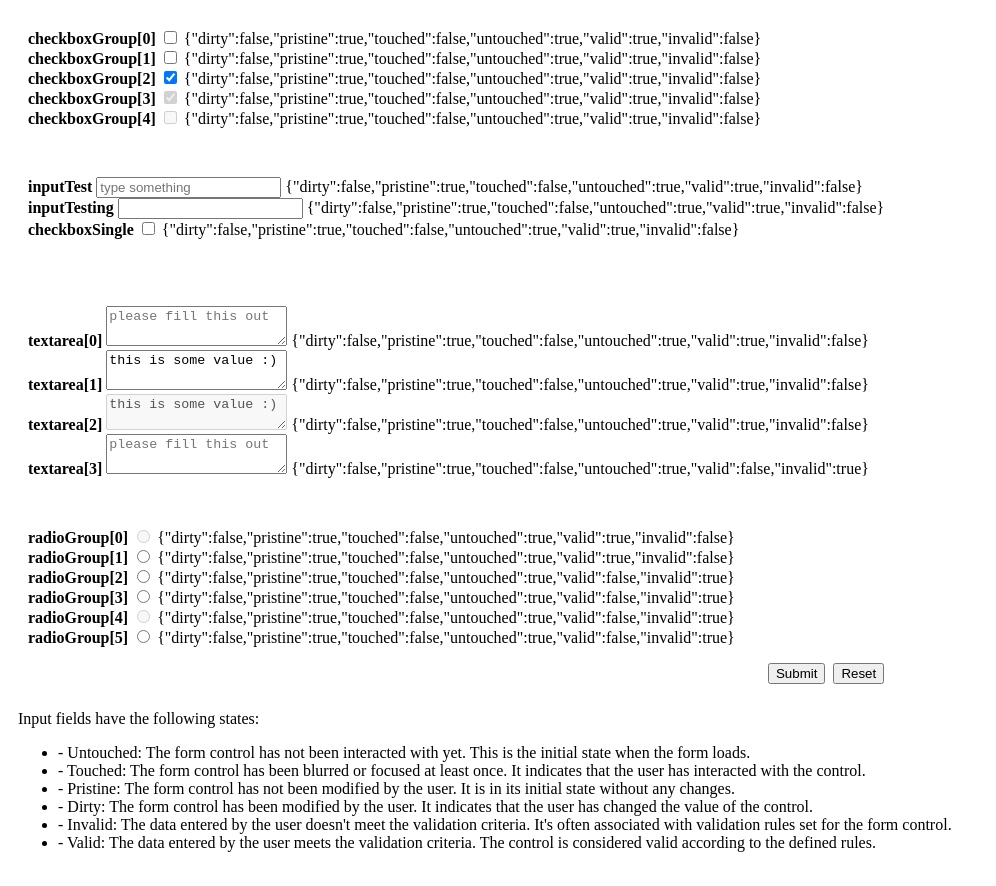
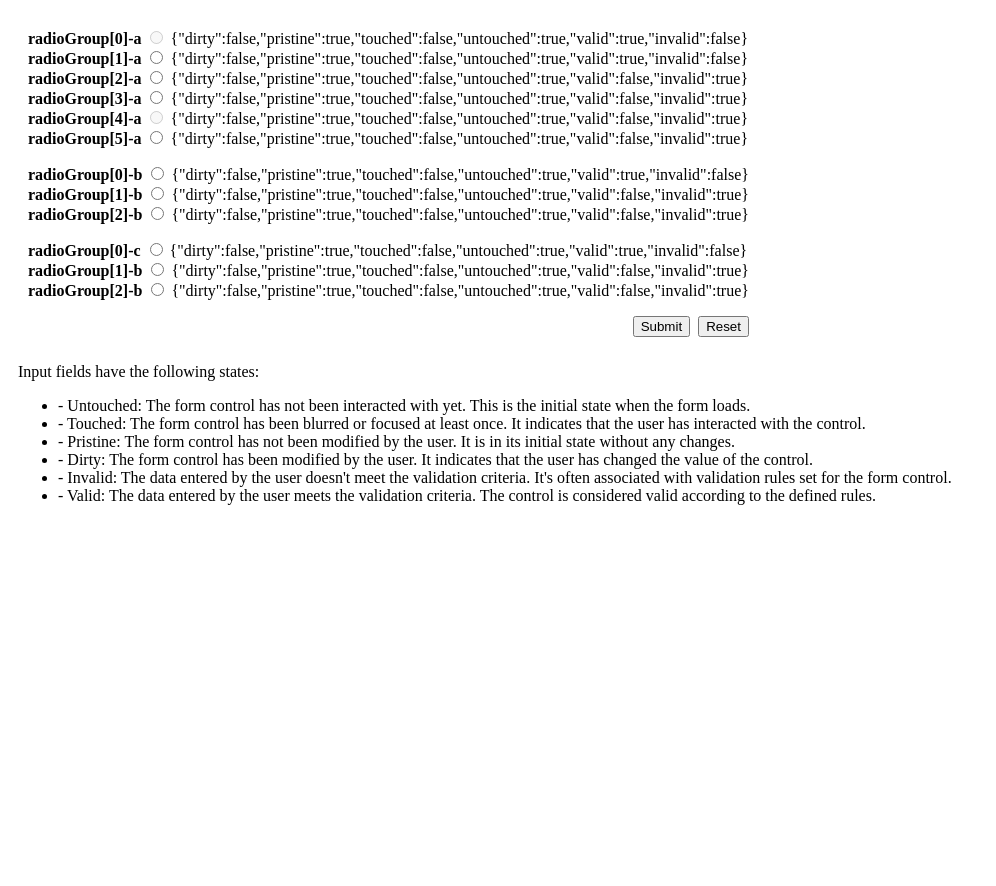
Before and after one commit to vospascal/lit-face, a website built with Vite: page index.html in a window 1280 px wide. Shown: the whole page, without its empty margins (0-996 px from the left). After the commit the page ends 800 px from the top, so only its background shows below. Built offline with nearby package versions, Linux system fonts and the light colour scheme.

Commit message:
change index a bit

```diff
--- a/index.html
+++ b/index.html
@@ -109,7 +109,7 @@
 
 <body>
   <form>
-    <div>
+    <!-- <div>
       <label for="checkboxGroup[0]">checkboxGroup[0]</label>
       <my-checkbox name="checkboxGroup" value="cake" id="checkboxGroup[0]" required></my-checkbox>
       <br />
@@ -156,32 +156,59 @@
       <my-textarea name="textarea[3]" id="textarea[3]" placeholder="please fill this out" required=""></my-textarea>
 
     </div>
-    <hr>
+    <hr> -->
     <div>
-      <label for="radioGroup[0]">radioGroup[0]</label>
-      <my-radio name="radioGroup" value="iced tea" id="radioGroup[0]" disabled></my-radio>
+      <label for="radioGroup[0]-a">radioGroup[0]-a</label>
+      <my-radio name="radioGroup-a" value="iced tea" id="radioGroup[0]-a" disabled></my-radio>
       <br />
 
-      <label for="radioGroup[1]">radioGroup[1]</label>
-      <my-radio name="radioGroup" value="soda" id="radioGroup[1]" required></my-radio>
+      <label for="radioGroup[1]-a">radioGroup[1]-a</label>
+      <my-radio name="radioGroup-a" value="soda" id="radioGroup[1]-a" required></my-radio>
 
       <br />
-      <label for="radioGroup[2]">radioGroup[2]</label>
-      <my-radio name="radioGroup" value="smoothie" id="radioGroup[2]"></my-radio>
+      <label for="radioGroup[2]-a">radioGroup[2]-a</label>
+      <my-radio name="radioGroup-a" value="smoothie" id="radioGroup[2]-a"></my-radio>
 
       <br />
-      <label for="radioGroup[3]">radioGroup[3]</label>
-      <my-radio name="radioGroup" value="juice" id="radioGroup[3]" ></my-radio>
+      <label for="radioGroup[3]-a">radioGroup[3]-a</label>
+      <my-radio name="radioGroup-a" value="juice" id="radioGroup[3]-a" ></my-radio>
 
       <br />
-      <label for="radioGroup[4]">radioGroup[4]</label>
-      <my-radio name="radioGroup" value="lemonade" id="radioGroup[4]" disabled></my-radio>
+      <label for="radioGroup[4]-a">radioGroup[4]-a</label>
+      <my-radio name="radioGroup-a" value="lemonade" id="radioGroup[4]-a" disabled></my-radio>
 
       <br />
-      <label for="radioGroup[5]">radioGroup[5]</label>
-      <my-radio name="radioGroup" value="milkshakes" id="radioGroup[5]"></my-radio>
+      <label for="radioGroup[5]-a">radioGroup[5]-a</label>
+      <my-radio name="radioGroup-a" value="milkshakes" id="radioGroup[5]-a"></my-radio>
 
     </div>
+
+    <div>
+      <label for="radioGroup[0]-b">radioGroup[0]-b</label>
+      <my-radio name="radioGroup-b" value="lamborghini" id="radioGroup[0]-b" required></my-radio>
+      <br />
+
+      <label for="radioGroup[1]-b">radioGroup[1]-b</label>
+      <my-radio name="radioGroup-b" value="ferrari" id="radioGroup[1]-b" ></my-radio>
+
+      <br />
+      <label for="radioGroup[2]-b">radioGroup[2]-b</label>
+      <my-radio name="radioGroup-b" value="Maserati" id="radioGroup[2]-b"></my-radio>
+    </div>
+
+    <div>
+      <label for="radioGroup[0]-c">radioGroup[0]-c</label>
+      <my-radio name="radioGroup-c" value="lamborghini" id="radioGroup[0]-c" required></my-radio>
+      <br />
+
+      <label for="radioGroup[1]-c">radioGroup[1]-b</label>
+      <my-radio name="radioGroup-c" value="ferrari" id="radioGroup[1]-c" ></my-radio>
+
+      <br />
+      <label for="radioGroup[2]-b">radioGroup[2]-b</label>
+      <my-radio name="radioGroup-c" value="Maserati" id="radioGroup[2]-c"></my-radio>
+    </div>
+
 
     <div id="actions">
       <button type="submit">Submit</button>
@@ -193,6 +220,7 @@
 
 
   <script>
+
     /** Get a reference to the form */
     const form = document.querySelector('form');
     /** Get the output element to display form data in */
@@ -223,6 +251,11 @@
 
       output.innerHTML = JSON.stringify(data, null, 2);
     });
+
+    const reset = document.querySelector('[type="reset"]');
+    reset.addEventListener('click', event => {
+      output.innerHTML= ""
+    })
   </script>
 
 
```
